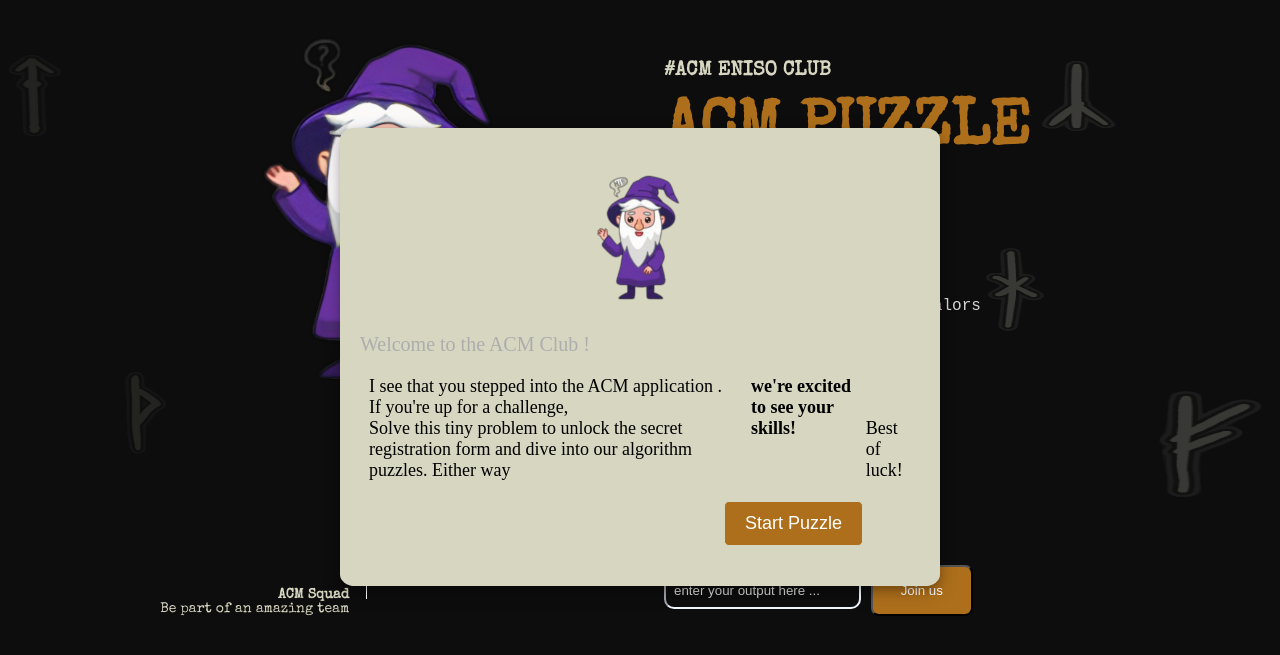
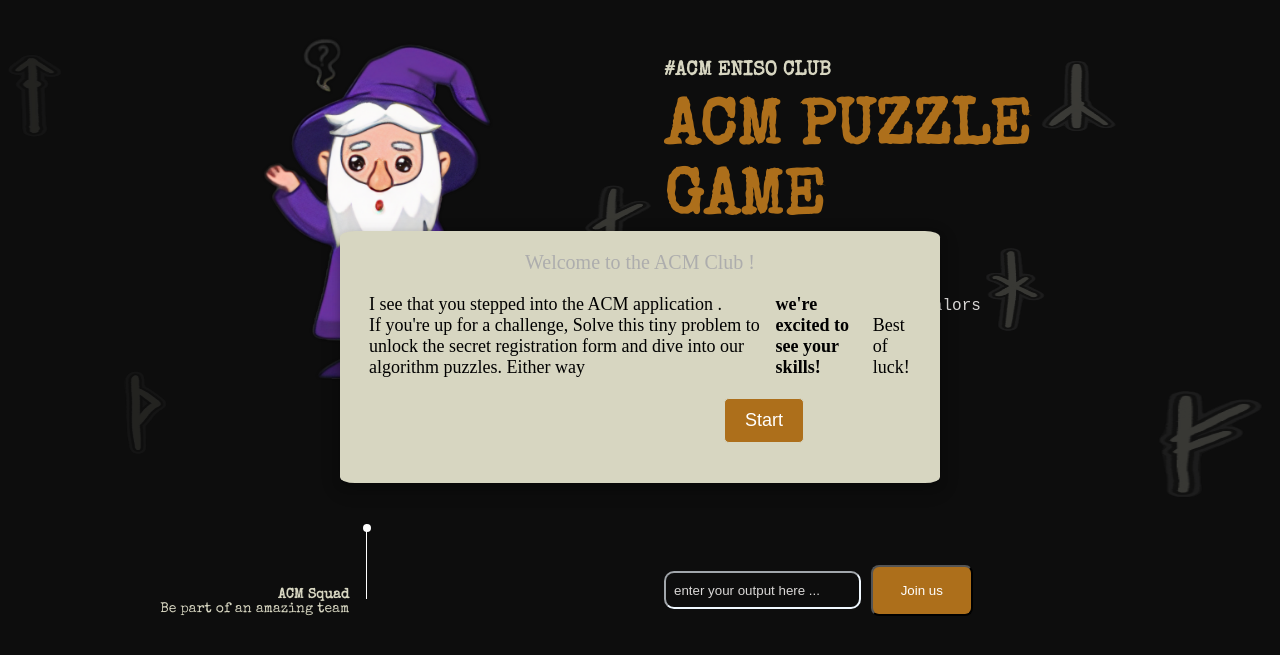
Before and after one commit to Ameur-bellil/puzzle0, a plain HTML site: page index.html in a window 1280 px wide. Shown: the part 83-738 px from the top of the page. Drawn offline with nearby package versions, Linux system fonts and the light colour scheme.

Commit message:
[FIXED]  small fixe

```diff
--- a/index.html
+++ b/index.html
@@ -105,24 +105,21 @@ output = (function1(7))
             </div>
         </section>
         <div class="result_box">
-            <img img src="assets/himoz.png">
-
-            <div class="complete_text">Welcome to the ACM Club !</div>
+            <center><div class="complete_text">Welcome to the ACM Club !</div></center>
             <div class="score_text">
                 <p>
                     I see that you stepped into the ACM application .
-                    <br>If you're up for a challenge,<br>
+                    <br>If you're up for a challenge,
                     Solve this tiny problem to unlock the secret registration form
                     and
                     dive into our algorithm puzzles.
                     Either way<b> we're excited to see your skills!</b>
                     <br>
-                    <br>
                     Best of luck!
                 </p>
             </div>
             <div class="buttons">
-                <button class="start">Start Puzzle</button>
+                <button class="start">Start</button>
             </div>
         </div>
 
```
